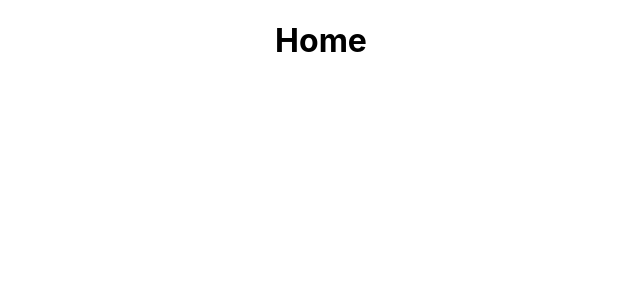
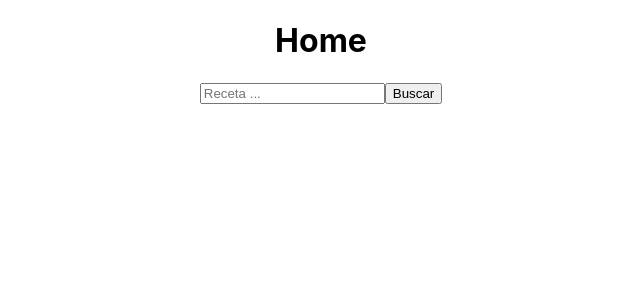
Before and after one commit to PabloMerener/food, a React (Create React App) app in the folder client/: page /home in a window 1280 px wide. Shown: the top 300 px of the page, without its empty margins (319-959 px from the left). Built offline with nearby package versions, Linux system fonts and the light colour scheme.

Commit message:
searchBar

```diff
--- a/client/src/App.js
+++ b/client/src/App.jsx
@@ -1,6 +1,5 @@
 import './App.css';
 import { BrowserRouter, Routes, Route } from 'react-router-dom';
-
 import LandingPage from './components/LandingPage';
 import Home from './components/Home';
 
@@ -9,8 +8,8 @@ function App() {
     <div className="App">
       <BrowserRouter>
         <Routes>
-          <Route path='/' element={<LandingPage/>} />
-          <Route path='/home' element={<Home/>} />
+          <Route path='/' element={<LandingPage />} />
+          <Route path='/home' element={<Home />} />
         </Routes>
       </BrowserRouter>
     </div>
--- a/client/src/components/Home.js
+++ /dev/null
@@ -1,11 +0,0 @@
-import React from "react";
-
-const Home = () =>  {
-    return(
-        <div>
-            <h1>Home</h1>
-        </div>
-    )
-}
-
-export default Home
--- /dev/null
+++ b/client/src/components/Home.jsx
@@ -0,0 +1,13 @@
+import React from "react";
+import Nav from './NavBar';
+
+const Home = () => {
+    return (
+        <>
+            <h1>Home</h1>
+            <Nav />
+        </>
+    )
+}
+
+export default Home
--- a/client/src/components/LandingPage.js
+++ b/client/src/components/LandingPage.jsx
@@ -5,10 +5,10 @@ const LandingPage = () => {
     const navigate = useNavigate();
 
     return (
-        <div>
+        <>
             <h1>Henry Food</h1>
-            <button onClick={() => {navigate('/home')}} type="button">Home</button>
-        </div>
+            <button onClick={() => { navigate('/home') }} type="button">Home</button>
+        </>
     );
 }
 
--- /dev/null
+++ b/client/src/components/NavBar.jsx
@@ -0,0 +1,14 @@
+import React from 'react';
+import SearchBar from './SearchBar';
+
+function NavBar({ onSearch }) {
+  return (
+    <nav>
+      <SearchBar
+        onSearch={onSearch}
+      />
+    </nav>
+  );
+};
+
+export default NavBar;
--- /dev/null
+++ b/client/src/components/SearchBar.jsx
@@ -0,0 +1,18 @@
+import React, { useState } from "react";
+
+export default function SearchBar({onSearch}) {
+  const [recipe, setRecipe] = useState("");
+  return (
+    <form onSubmit={(e) => {
+      e.preventDefault();
+    }}>
+      <input
+        type="text"
+        placeholder="Receta ..."
+        value={recipe}
+        onChange={e => setRecipe(e.target.value)}
+      />
+      <input type="submit" value="Buscar" />
+    </form>
+  );
+}
```
